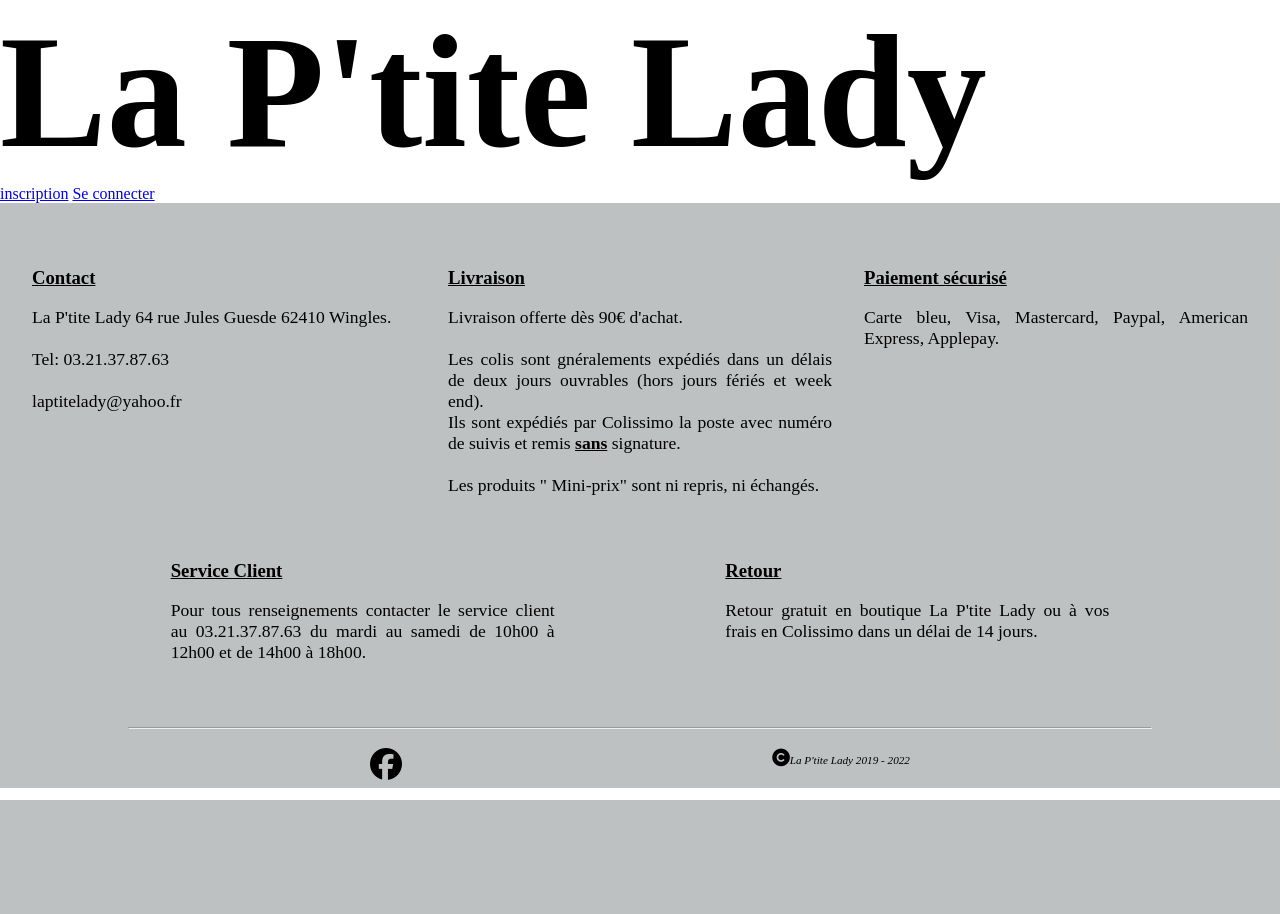
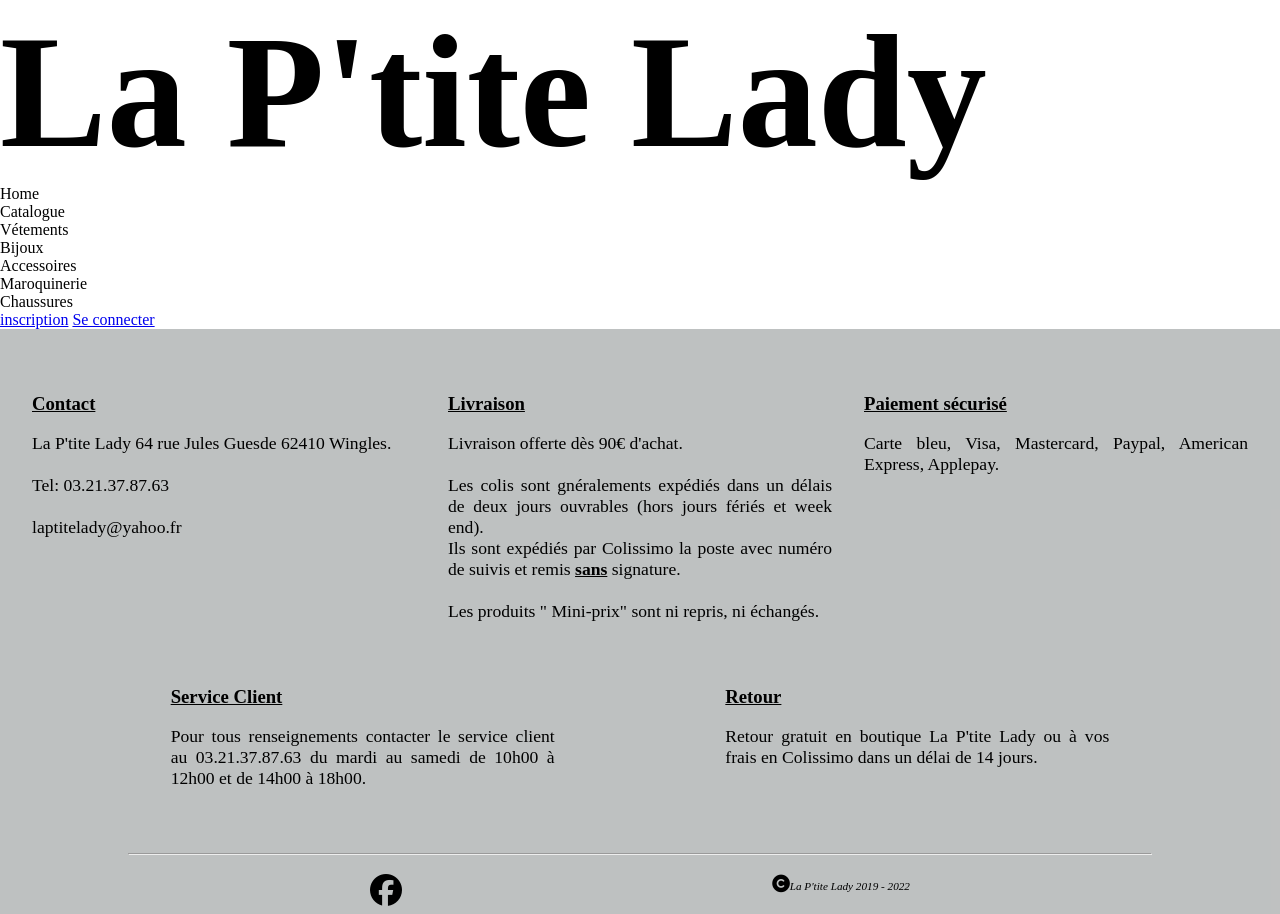
Before and after one commit to Skyjox/La-P-Tite-Lady, a PHP site: page /home.php in a window 1280 px wide. Before the commit the page ends 800 px from the top, so only its background shows below. Run offline with PHP 8.4, Linux system fonts and the light colour scheme; some libraries are stand-ins or nearby versions.

Commit message:
preparation header
Mise en place des différentes sections pour la navbar + CSS

```diff
--- a/css/style.css
+++ b/css/style.css
@@ -10,6 +10,13 @@ h1{
     font-size: 10rem;
 }
 /*Fin Header*/
+/*Début Navbar*/
+#navbar{
+    display:flex;
+
+
+}
+/*Fin Navbar*/
 /*Début view_insc*/
 
 fieldset{
@@ -45,7 +52,6 @@ input{
 .adresse input{
     margin-top: 1%;
 }
-
 
 /*Fin view_insc*/
 /*Début view_login*/
--- a/php/include/header.php
+++ b/php/include/header.php
@@ -20,3 +20,14 @@
 </head>
 <body>
 <h1>La P'tite Lady</h1>
+<Div id="navbar">
+    <ul>
+        <li>Home</li>
+        <li>Catalogue</li>
+        <li>Vétements</li><!-- faire le menu déroulant en js -->
+        <li>Bijoux</li><!-- faire le menu déroulant en js -->
+        <li>Accessoires</li><!-- faire le menu déroulant en js -->
+        <li>Maroquinerie</li><!-- faire le menu déroulant en js -->
+        <li>Chaussures</li>
+    </ul>
+</Div>
```
